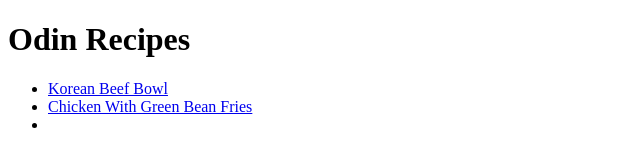
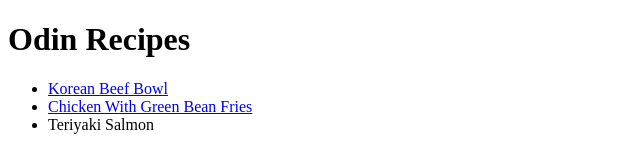
Before and after one commit to RamoneRobertson/odin-recipes, a plain HTML site: page index.html in a window 1280 px wide. Shown: the whole page, without its empty margins (0-640 px from the left). Drawn offline with Linux system fonts and the light colour scheme.

Commit message:
Add text for salmon link

```diff
--- a/index.html
+++ b/index.html
@@ -9,7 +9,7 @@
         <ul>
             <li><a href="./recipes/korean_beef_bowl.html">Korean Beef Bowl</a> </li>
             <li><a href="./recipes/chicken.html">Chicken With Green Bean Fries</a></li>
-            <li><a href="./recipes/salmon.html"></a></li>
+            <li><a href="./recipes/salmon.html"></a>Teriyaki Salmon</li>
         </ul>
     </body>
 </html>
```
